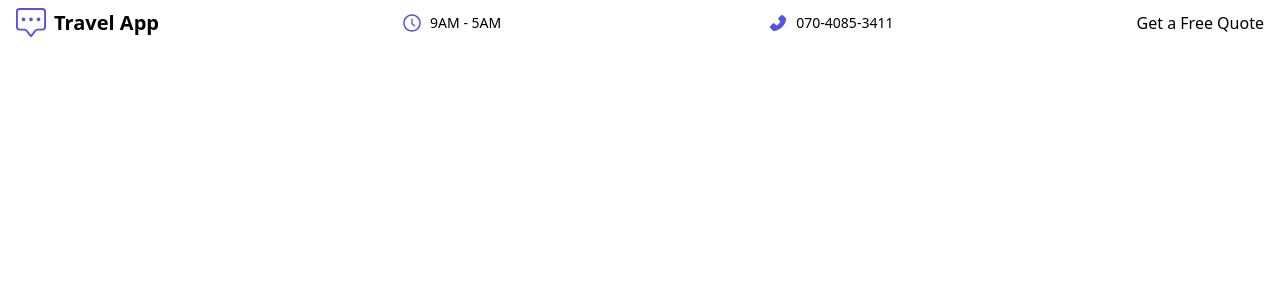
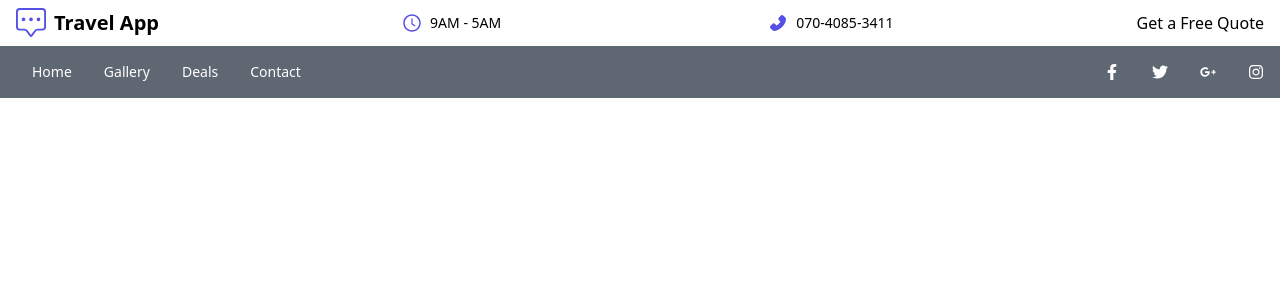
Before and after one commit to youssefmetwalli/TravelApp, a React (Create React App) app: page / in a window 1280 px wide. Shown: the top 300 px of the page. Built offline with nearby package versions, Linux system fonts and the light colour scheme.

Commit message:
added nav bar

```diff
--- a/src/App.js
+++ b/src/App.js
@@ -1,10 +1,12 @@
 import React from "react";
+import NavBar from "./components/NavBar";
 import TopBar from "./components/TopBar";
 
 function App() {
   return (
     <div>
       < TopBar />
+      < NavBar/>
     </div>
   );
 }
--- a/src/components/NavBar.jsx
+++ b/src/components/NavBar.jsx
@@ -0,0 +1,58 @@
+import React, {useState, useEffect} from 'react'
+import { BsChatSquareDots } from 'react-icons/bs'
+import { FaFacebookF, FaTwitter, FaGooglePlusG, FaInstagram , FaBars} from 'react-icons/fa'
+
+const NavBar = () => {
+const [nav, setNav] = useState(false)
+const handleNav = () => {
+    setNav(!nav)
+};
+  return (
+    <div className='w-full min-h-[50px] flex justify-between items-center absolute z-10 text-white bg-gray-700/80'>
+        <ul className='hidden sm:flex px-4'>
+            <li>
+                <a href='/'>Home</a>
+            </li>
+            <li>
+                <a href='#gallery'>Gallery</a>
+            </li>
+            <li>
+                <a href='#deals'>Deals</a>
+            </li>
+            <li>
+                <a href='#contact'>Contact</a>
+            </li>
+        </ul>
+        <div className='flex justify-between'>
+        <FaFacebookF className='mx-4'/>
+        <FaTwitter className='mx-4'/>
+        <FaGooglePlusG className='mx-4'/>
+        <FaInstagram className='mx-4'/>
+        </div>
+
+        <div onClick={handleNav} className='sm:hidden z-10'>
+            <FaBars size={20} className='mr-4 cursor-pointer'/>
+        </div>
+
+        <div onClick={handleNav} className={nav ? 'overflow-y-hidden md:hidden ease-in duration-300 absolute text-gray-300 right-0 top-0 h-screen w-screen bg-black/90 px-4 py-7 flex-col': 'absolute top-0 h-screen left-[-100%] ease-in duration-500' }>
+            <ul className='h-full w-full text-center pt-12'>
+            <li className='text-xl py-8'>
+                <a href='/'>Home</a>
+            </li>
+            <li className='text-xl py-8'>
+                <a href='#gallery'>Gallery</a>
+            </li>
+            <li className='text-xl py-8'>
+                <a href='#deals'>Deals</a>
+            </li>
+            <li className='text-xl py-8'>
+                <a href='#contact'>Contact</a>
+            </li>
+            </ul>
+        </div>
+
+    </div>
+  )
+}
+
+export default NavBar
```
